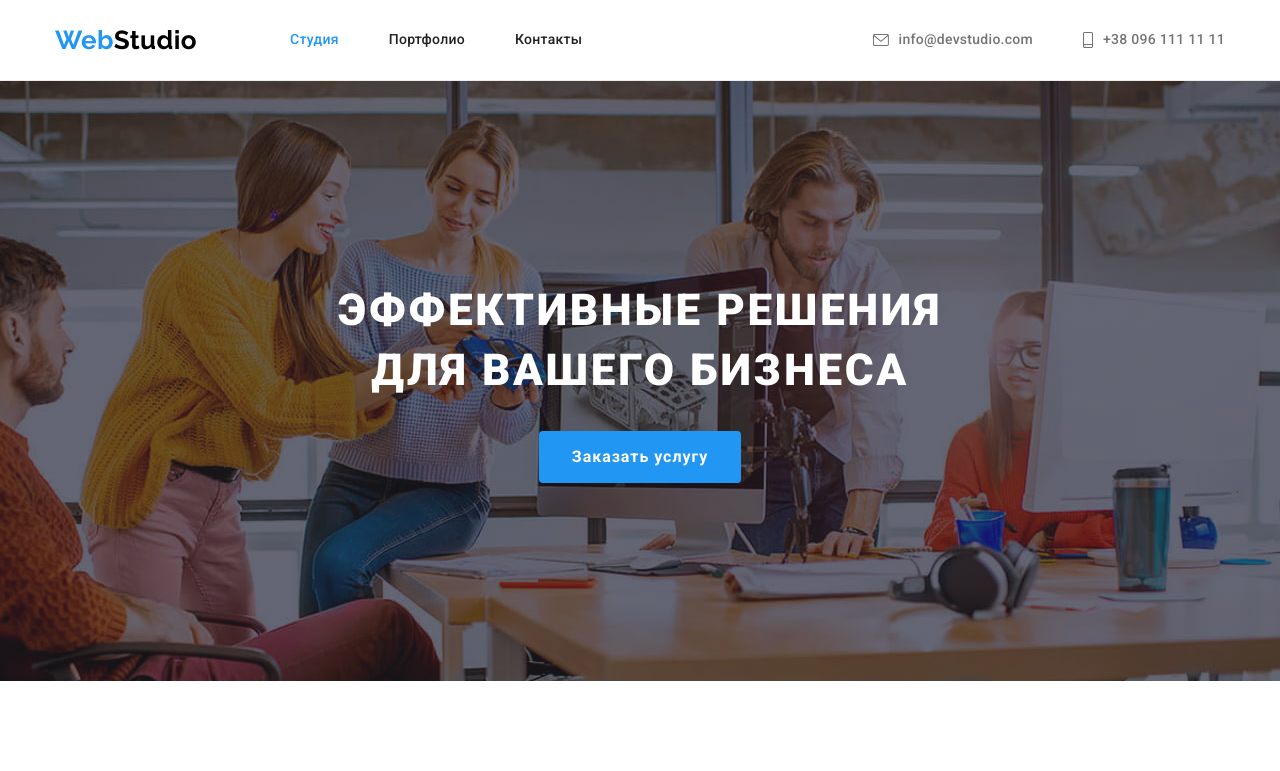
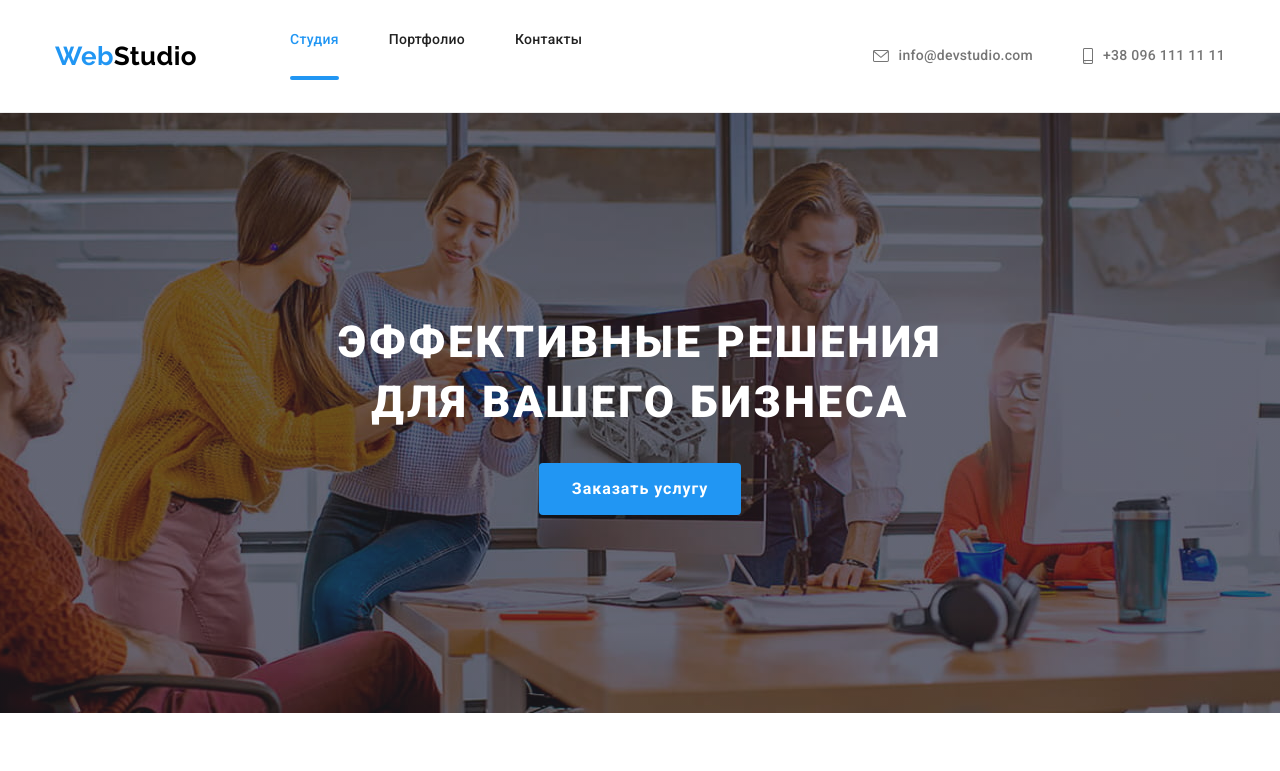
Before and after one commit to JustIrish/goit-markup-hw-05, a plain HTML site: page index.html in a window 1280 px wide. Shown: the top 771 px of the page. Drawn offline with nearby package versions, Linux system fonts and the light colour scheme.

Commit message:
Добавляет псевдоэлемент

```diff
--- a/css/styles.css
+++ b/css/styles.css
@@ -137,9 +137,11 @@ body {
 }
 
 .current::after {
+  display: block;
   content: "";
-  width: 100%;
+  /* width: 100%; */
   height: 4px;
+  margin-top: 28px;
   /* top: 76px; */
   background: #2196f3;
   border-radius: 2px;
```
